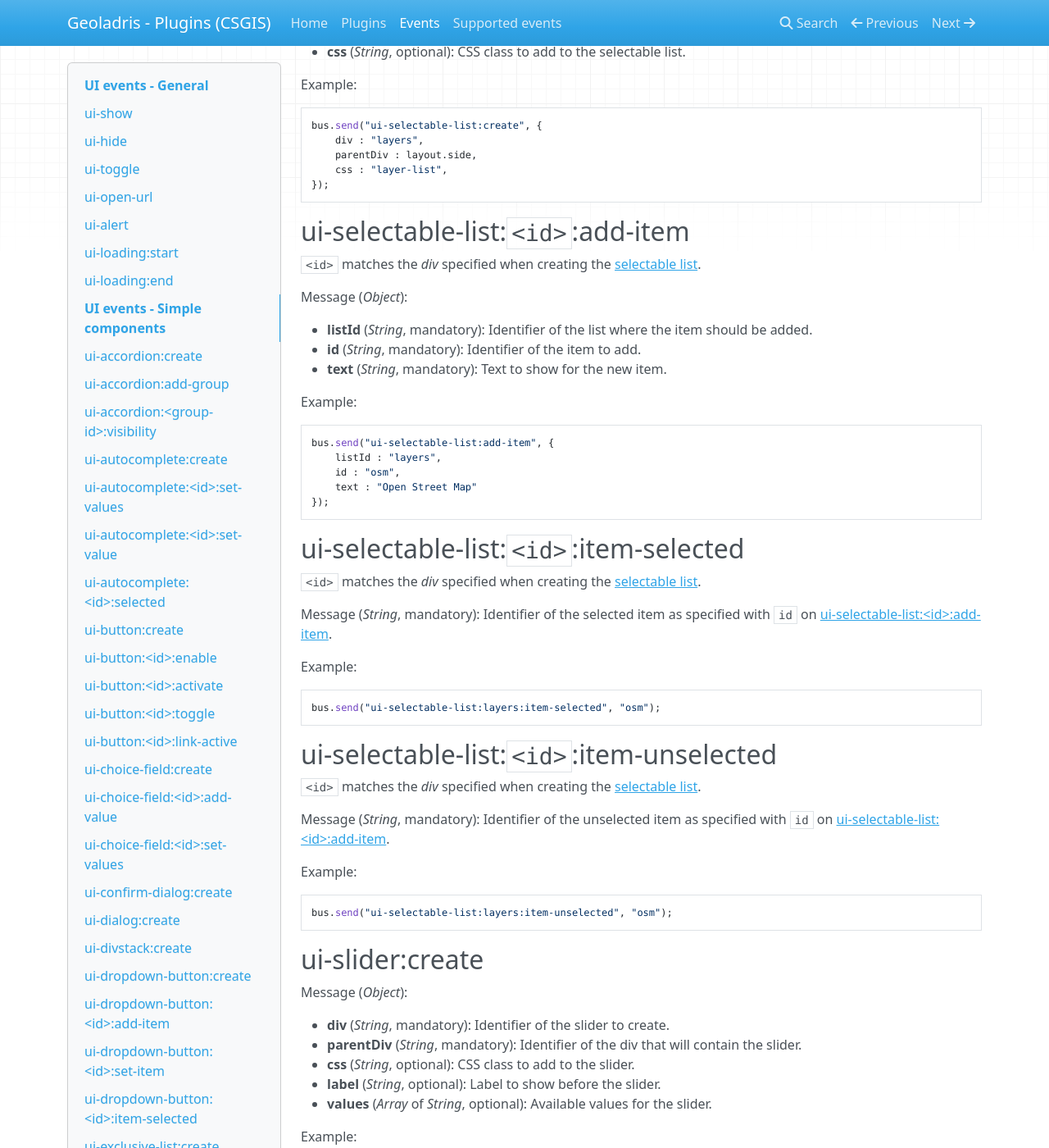
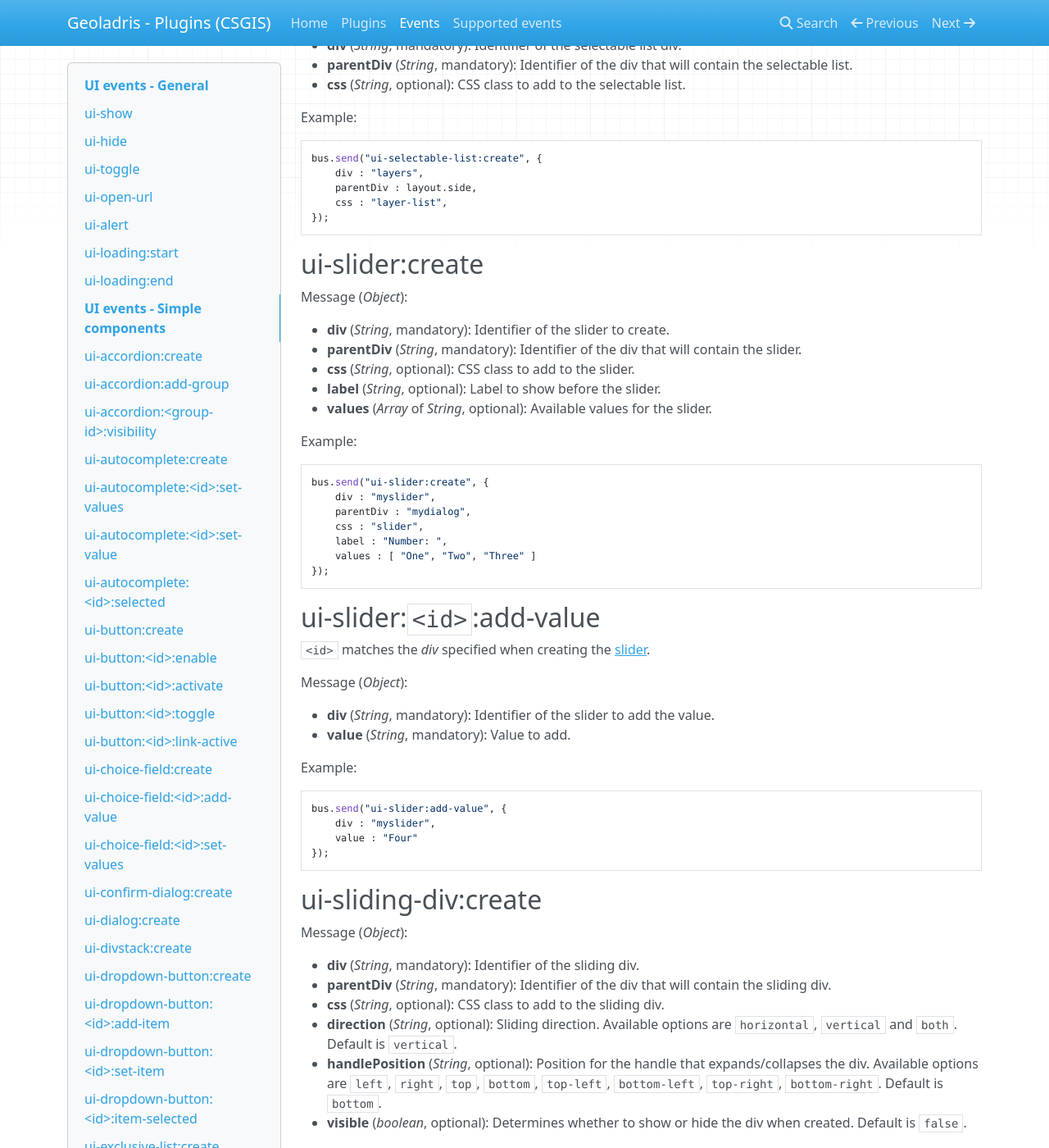
Before and after one commit to csgis/geoladris-ui, an MkDocs documentation site: the page built from docs/events.md, in a window 1280 px wide and 1400 px high, scrolled down 13123 px. Shown: the whole window at 82% size. Built offline with MkDocs 1.6.1, drawn with Linux system fonts in a browser that asks for light colours; nearby versions of some CDN libraries; old or Windows-style settings are respelled for this version of MkDocs; some of the changed text lies outside the part shown.

Commit message:
Refactor ui-selectable-list to ui-checkbox

````diff
--- a/docs/events.md
+++ b/docs/events.md
@@ -617,47 +619,6 @@
     parentDiv : layout.side,
     css : "layer-list",
 });
-```
-
-## <a name="ui-selectable-list-add-item"></a>ui-selectable-list:`<id>`:add-item
-
-`<id>` matches the *div* specified when creating the [selectable list](#ui-selectable-list-create).
-
-Message (*Object*):
-
-* **listId** (*String*, mandatory): Identifier of the list where the item should be added.
-* **id** (*String*, mandatory): Identifier of the item to add.
-* **text** (*String*, mandatory): Text to show for the new item.
-
-Example:
-```js
-bus.send("ui-selectable-list:add-item", {
-    listId : "layers",
-    id : "osm",
-    text : "Open Street Map"
-});
-```
-
-## ui-selectable-list:`<id>`:item-selected
-
-`<id>` matches the *div* specified when creating the [selectable list](#ui-selectable-list-create).
-
-Message (*String*, mandatory): Identifier of the selected item as specified with `id` on [ui-selectable-list:&lt;id&gt;:add-item](#ui-selectable-list-add-item).
-
-Example:
-```js
-bus.send("ui-selectable-list:layers:item-selected", "osm");
-```
-
-## ui-selectable-list:`<id>`:item-unselected
-
-`<id>` matches the *div* specified when creating the [selectable list](#ui-selectable-list-create).
-
-Message (*String*, mandatory): Identifier of the unselected item as specified with `id` on [ui-selectable-list:&lt;id&gt;:add-item](#ui-selectable-list-add-item).
-
-Example:
-```js
-bus.send("ui-selectable-list:layers:item-unselected", "osm");
 ```
 
 ## <a name="ui-slider-create"></a>ui-slider:create
````
Also changed, not shown: other parts of docs/events.md (+2 -0 lines), 3 other files.
